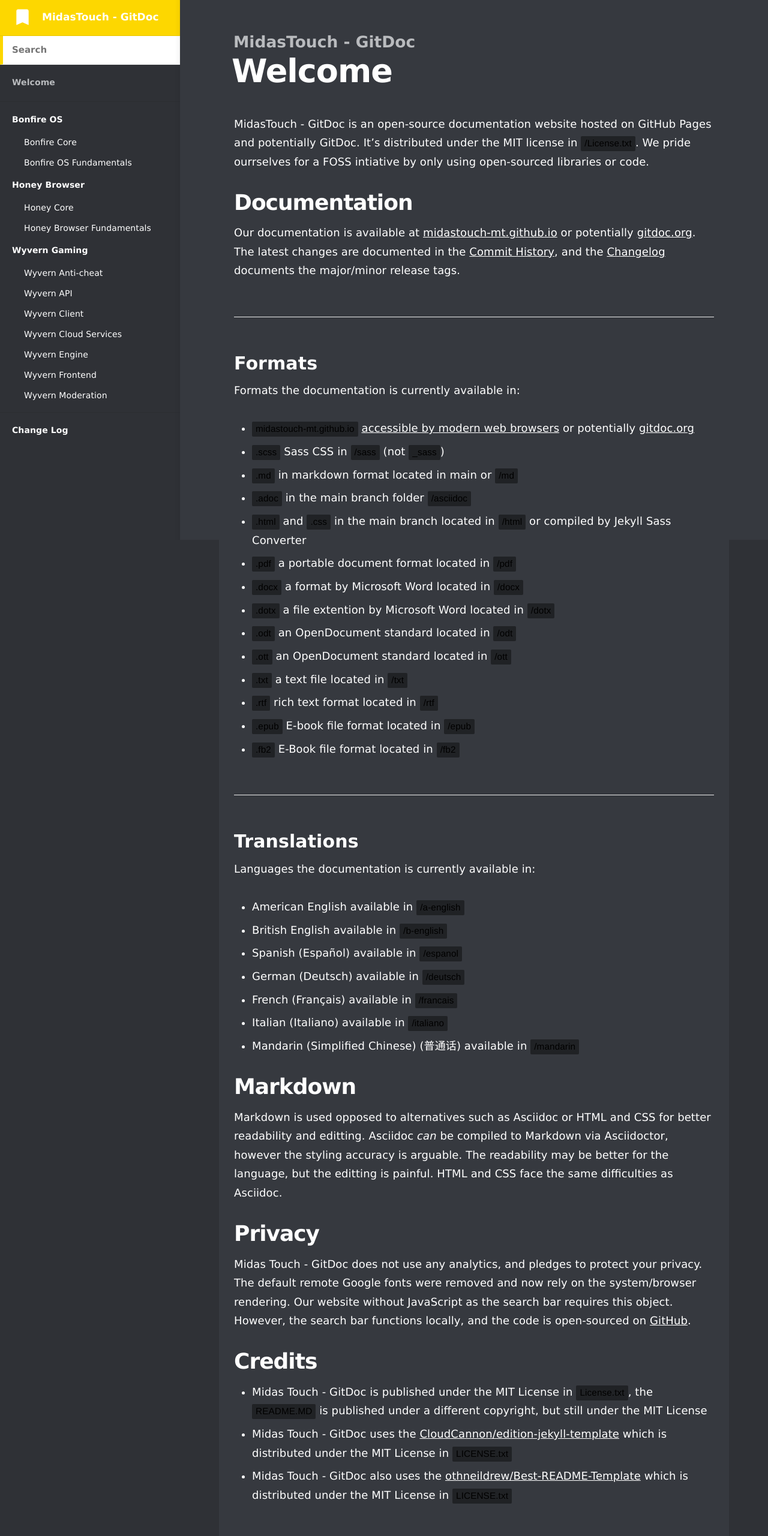
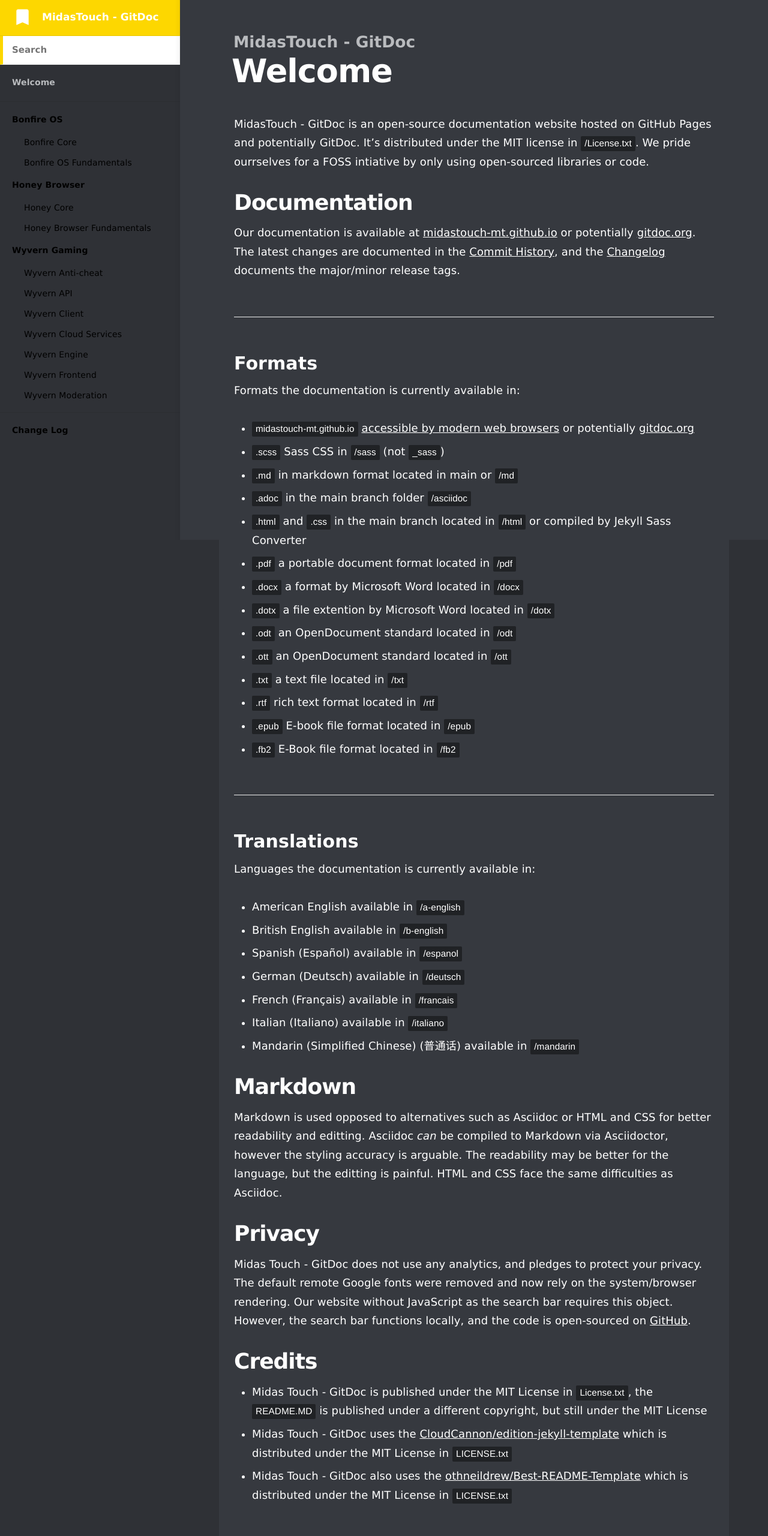
Before and after one commit to MidasTouch-MT/MidasTouch-MT.github.io, a Jekyll site: the page built from index.md, in a window 1280 px wide. Shown: the whole page at 60% size. Built offline with Jekyll 4.4.1, drawn with Linux system fonts in a browser that asks for light colours.

```diff
--- a/_sass/_code.scss
+++ b/_sass/_code.scss
@@ -8,7 +8,7 @@ tt {
     line-height: 1.4;
     font-weight: 400;
     background-color: #202225;
-    color: #000;
+    color: #ffffff;
     border-radius: 2px;
 }
 
--- a/_sass/_layout.scss
+++ b/_sass/_layout.scss
@@ -211,7 +211,7 @@ nav>ul {
         display: block;
     }
     >a {
-        color: #ffffff;
+        color: #000;
         text-decoration: none;
         font-size: 1.4rem;
         padding: $space / 2 0 $space / 2 $space * 2;
```
